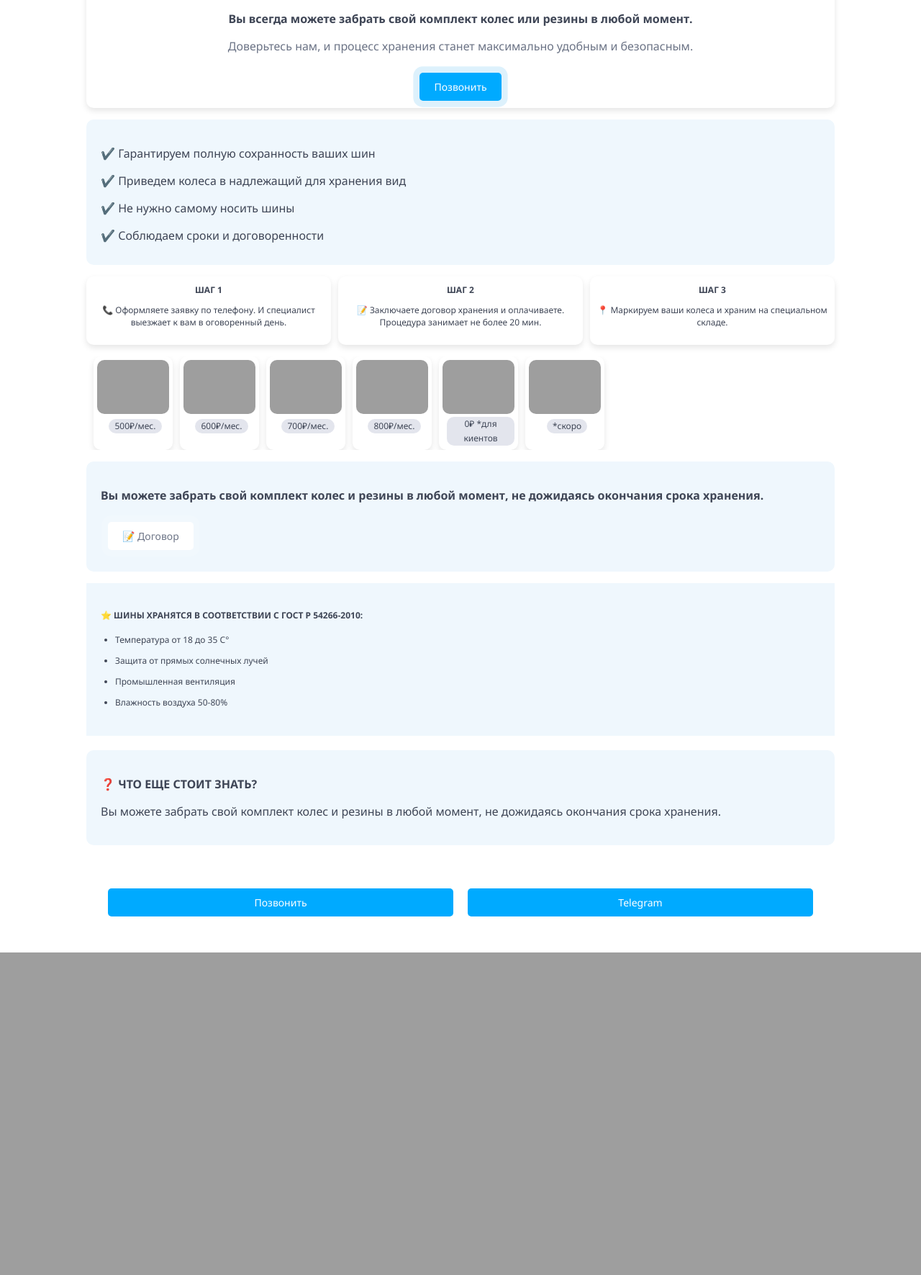
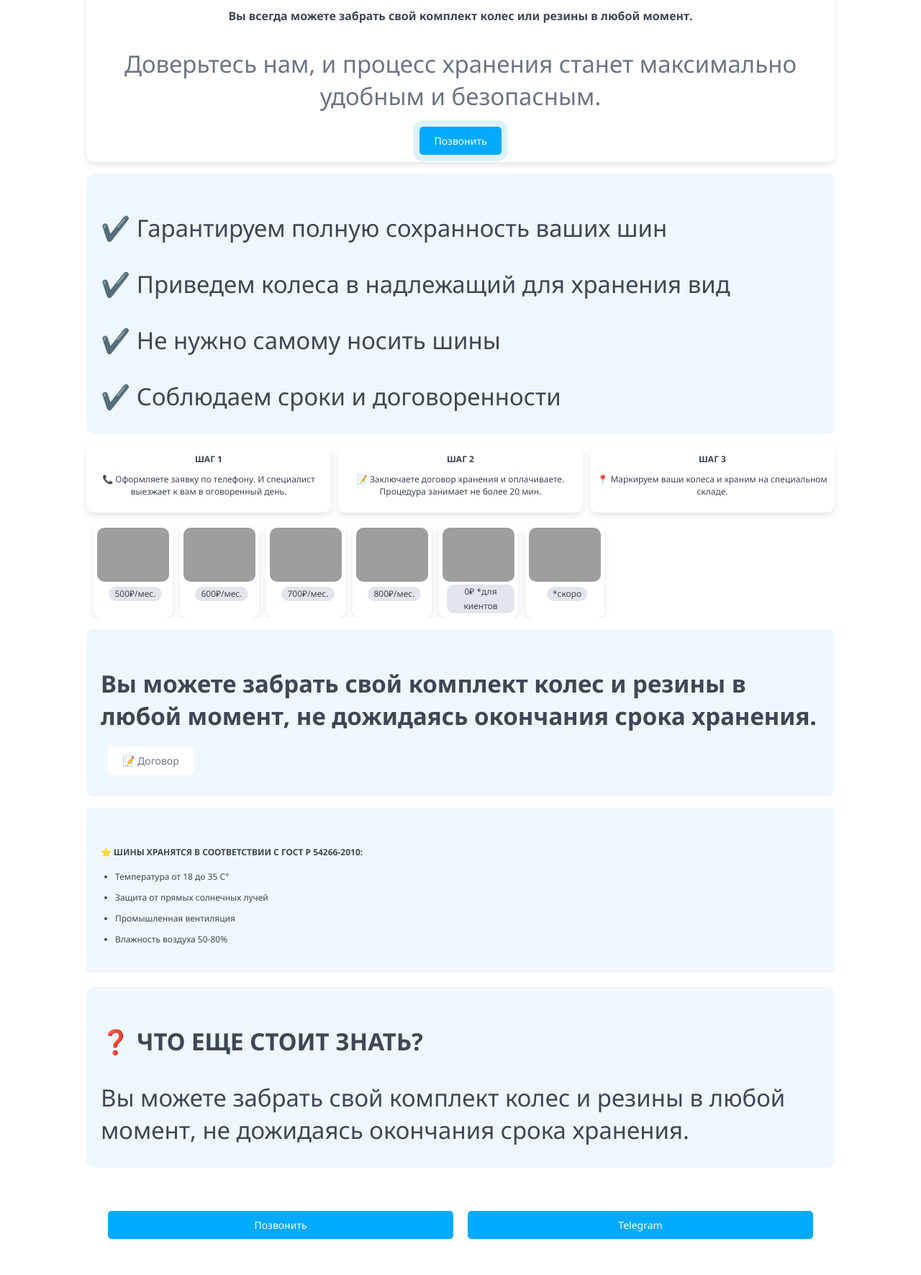
Before and after one commit to enver-isliamov/OtelShin, a PHP site: page / in a window 1280 px wide. Shown: the part 2600-4371 px from the top of the page at 72% size. Before the commit the page ends 3923 px from the top, so only its background shows below. Run offline with PHP 8.4, Linux system fonts and the light colour scheme; grey boxes are pictures that could not be loaded.

Commit message:
Update styles.css

```diff
--- a/styles.css
+++ b/styles.css
@@ -47,6 +47,11 @@ h3 {
     font-size: 16px;
     margin-bottom: 10px;
 }
+p {
+    font-size: 33px;
+    margin-bottom: 10px;
+}
+
 
 .list-item {
     display: block;
```
